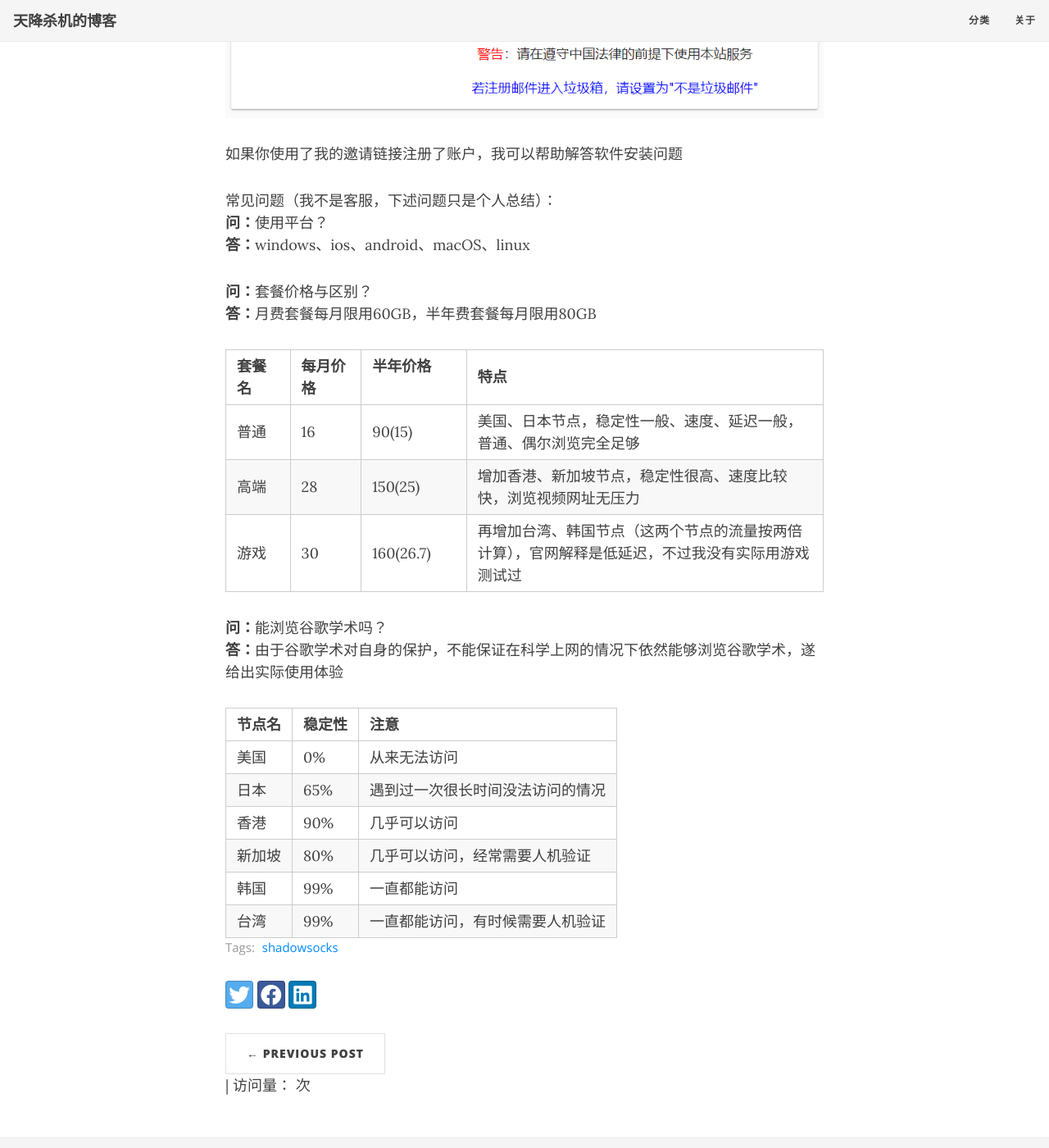
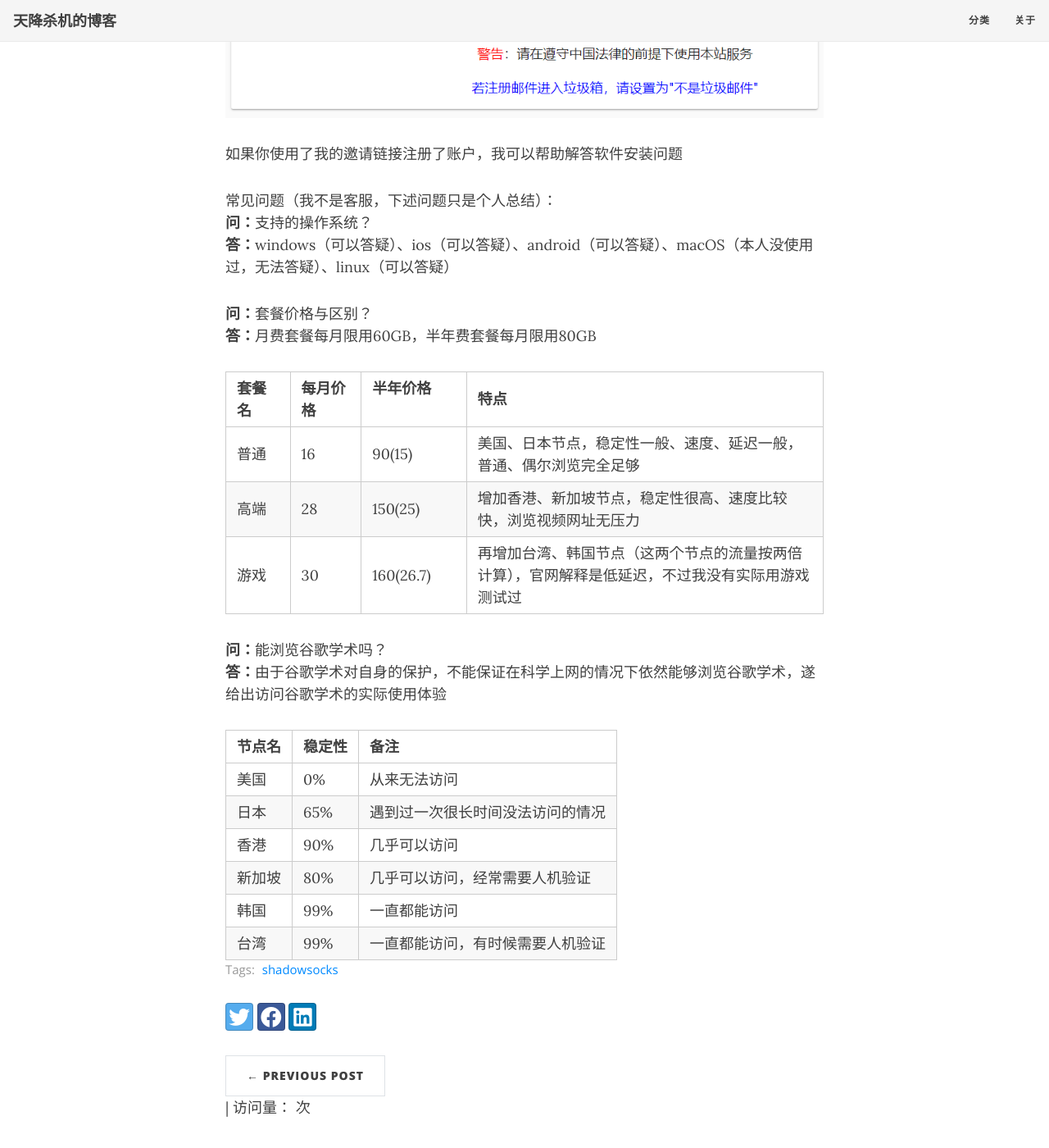
Before and after one commit to BobbyBBY/BobbyBBY.github.io, a Jekyll site: the page built from _posts/2020-06-15-speedup.md, in a window 1280 px wide and 1400 px high, scrolled down 684 px. Shown: the whole window at 82% size. Built offline with Jekyll 4.4.1, drawn with Linux system fonts in a browser that asks for light colours; nearby versions of some CDN libraries; comment, search, counter and statistics services are not loaded.

Commit message:
speedup 1

```diff
--- a/_posts/2020-06-15-speedup.md
+++ b/_posts/2020-06-15-speedup.md
@@ -15,8 +15,8 @@ comments: true
 如果你使用了我的邀请链接注册了账户，我可以帮助解答软件安装问题
 
 常见问题（我不是客服，下述问题只是个人总结）：
-**问：**使用平台？
-**答：**windows、ios、android、macOS、linux
+**问：**支持的操作系统？
+**答：**windows（可以答疑）、ios（可以答疑）、android（可以答疑）、macOS（本人没使用过，无法答疑）、linux（可以答疑）
 
 **问：**套餐价格与区别？
 **答：**月费套餐每月限用60GB，半年费套餐每月限用80GB
@@ -28,9 +28,9 @@ comments: true
 | 游戏 | 30 | 160(26.7) | 再增加台湾、韩国节点（这两个节点的流量按两倍计算），官网解释是低延迟，不过我没有实际用游戏测试过 |
 
 **问：**能浏览谷歌学术吗？
-**答：**由于谷歌学术对自身的保护，不能保证在科学上网的情况下依然能够浏览谷歌学术，遂给出实际使用体验
+**答：**由于谷歌学术对自身的保护，不能保证在科学上网的情况下依然能够浏览谷歌学术，遂给出访问谷歌学术的实际使用体验
 
-| 节点名 | 稳定性 | 注意 |
+| 节点名 | 稳定性 | 备注 |
 | :------ | :--- | :--- |
 | 美国 | 0% | 从来无法访问 |
 | 日本 | 65% | 遇到过一次很长时间没法访问的情况 |
```
